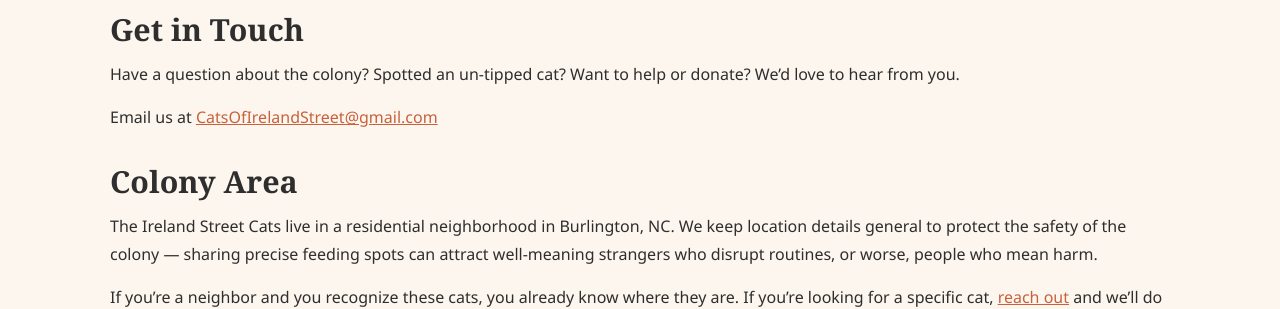
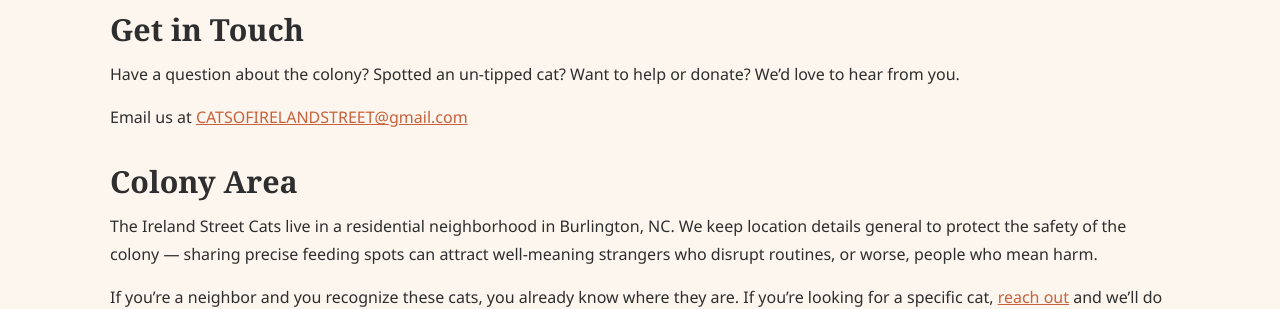
Before and after one commit to bblackm/ireland-street-cats, a Jekyll site: the page built from pages/contact.md, in a window 1280 px wide and 1058 px high. Shown: the part 175-484 px from the top of the window. Built offline with Jekyll 4.4.1, drawn with Linux system fonts in a browser that asks for light colours.

```diff
--- a/pages/contact.md
+++ b/pages/contact.md
@@ -10,7 +10,7 @@ permalink: /pages/contact.html
 
 Have a question about the colony? Spotted an un-tipped cat? Want to help or donate? We'd love to hear from you.
 
-Email us at [CatsOfIrelandStreet@gmail.com](mailto:catsofirelandstreet@gmail.com)
+Email us at [CATSOFIRELANDSTREET@gmail.com](mailto:catsofirelandstreet@gmail.com)
 
 ## Colony Area
 
```
